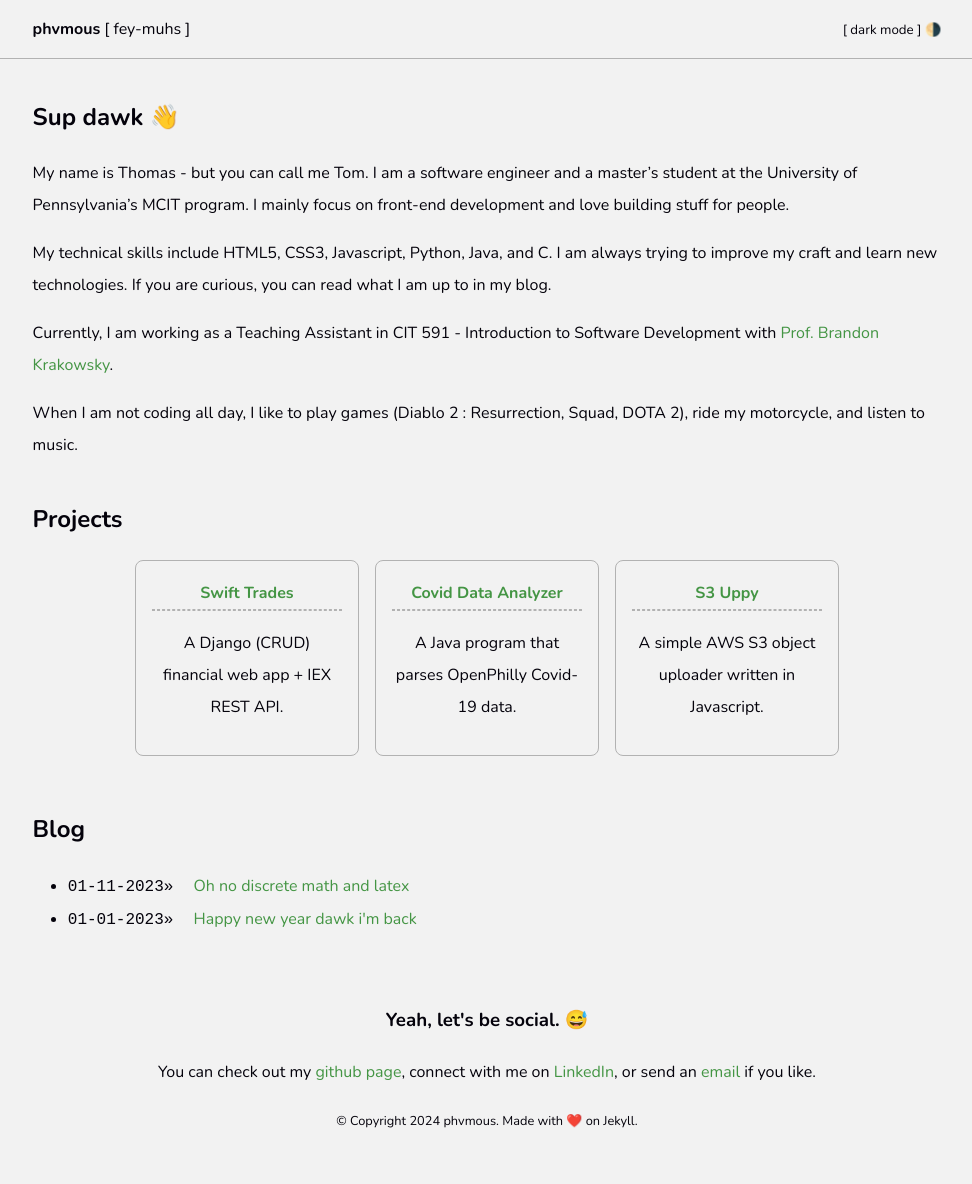
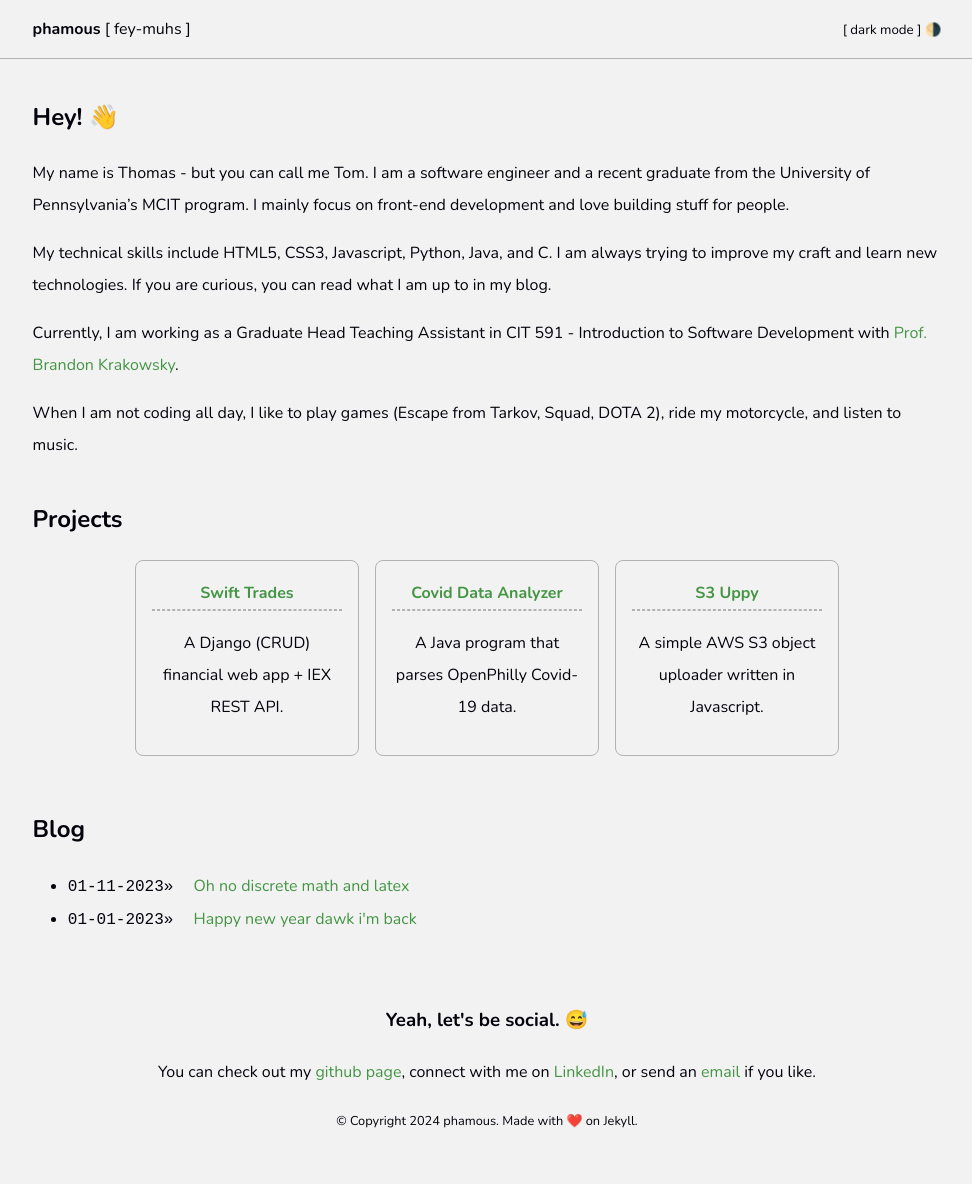
Before and after one commit to phvmous/phvmous.github.io, a Jekyll site: the page built from index.md, in a window 1280 px wide. Shown: the whole page, without its empty margins (153-1125 px from the left). Built offline with Jekyll 4.4.1, drawn with Linux system fonts in a browser that asks for light colours; our own code applies the rules of GitHub Pages for plain Markdown files.

Commit message:
new update and info changes

```diff
--- a/_config.yml
+++ b/_config.yml
@@ -1,16 +1,16 @@
 #######################
 #      Site info      #
 #######################
-title: phvmous [ fey-muhs ] # the title of the website
-brand: phvmous
+title: phamous [ fey-muhs ] # the title of the website
+brand: phamous
 brand_tag: "[ fey-muhs ]"
 name: Thomas Pham
 author: Thomas Pham
-email: dtmstyle7@gmail.com
+email: thphamous@gmail.com
 description: > # meta data description
   The personal website of Thomas Pham, a software engineer and master's student at UPenn.
 footer_text: > # text that will appear at the bottom next to the Copyright statement
-  phvmous. Made with ❤️ on Jekyll.
+  phamous. Made with ❤️ on Jekyll.
 keywords: jekyll-theme, jekyll, portfolio, minnie
 icon: 🔥 # the favicon, you can be hip and use an emoji
 lang: en # language setting, i.e. en for English, fr for French
--- a/index.md
+++ b/index.md
@@ -2,12 +2,12 @@
 layout: home
 ---
 
-# Sup dawk 👋
+# Hey! 👋
 
-My name is Thomas - but you can call me Tom. I am a software engineer and a master's student at the University of Pennsylvania's MCIT program. I mainly focus on front-end development and love building stuff for people.
+My name is Thomas - but you can call me Tom. I am a software engineer and a recent graduate from the University of Pennsylvania's MCIT program. I mainly focus on front-end development and love building stuff for people.
 
 My technical skills include HTML5, CSS3, Javascript, Python, Java, and C. I am always trying to improve my craft and learn new technologies. If you are curious, you can read what I am up to in my blog.
 
-Currently, I am working as a Teaching Assistant in CIT 591 - Introduction to Software Development with [Prof. Brandon Krakowsky](https://directory.seas.upenn.edu/brandon-krakowsky/).
+Currently, I am working as a Graduate Head Teaching Assistant in CIT 591 - Introduction to Software Development with [Prof. Brandon Krakowsky](https://directory.seas.upenn.edu/brandon-krakowsky/).
 
-When I am not coding all day, I like to play games (Diablo 2 : Resurrection, Squad, DOTA 2), ride my motorcycle, and listen to music.
+When I am not coding all day, I like to play games (Escape from Tarkov, Squad, DOTA 2), ride my motorcycle, and listen to music.
```
Also changed, not shown: minnie.gemspec, 1 other file.
